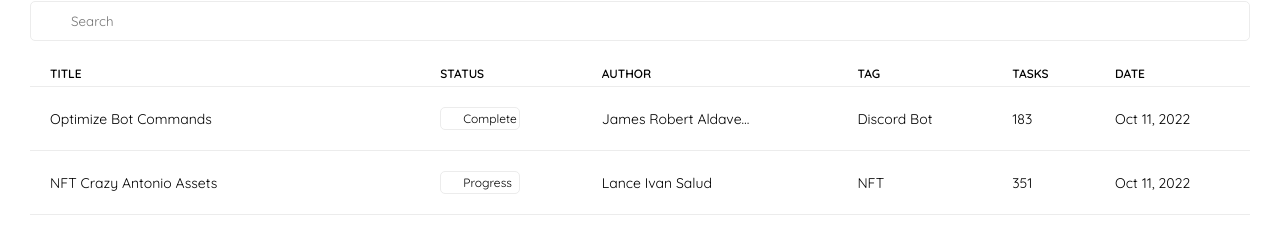
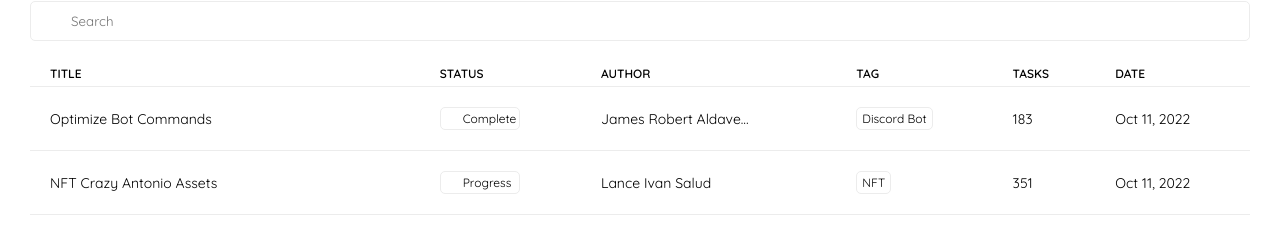
Before and after one commit to S4LUD/taima, a React (Vite) app: page / in a window 1280 px wide. Shown: the part 159-392 px from the top of the page. Built offline with nearby package versions, Linux system fonts and the light colour scheme; some icons are missing.

Commit message:
Create Vite@Latest React

```diff
--- a/src/components/Project/index.jsx
+++ b/src/components/Project/index.jsx
@@ -48,7 +48,9 @@ export default function Project(params) {
                     James Robert Aldave Salud
                   </div>
                 </td>
-                <td className={ProjectCSS._wrap_data}>Discord Bot</td>
+                <td className={ProjectCSS._wrap_data}>
+                  <div className={ProjectCSS._tag}>Discord Bot</div>
+                </td>
                 <td className={ProjectCSS._wrap_data}>183</td>
                 <td className={ProjectCSS._wrap_data}>Oct 11, 2022</td>
               </tr>
@@ -69,7 +71,9 @@ export default function Project(params) {
                     Lance Ivan Salud
                   </div>
                 </td>
-                <td className={ProjectCSS._wrap_data}>NFT</td>
+                <td className={ProjectCSS._wrap_data}>
+                  <div className={ProjectCSS._tag}>NFT</div>
+                </td>
                 <td className={ProjectCSS._wrap_data}>351</td>
                 <td className={ProjectCSS._wrap_data}>Oct 11, 2022</td>
               </tr>
--- a/src/components/Project/index.module.scss
+++ b/src/components/Project/index.module.scss
@@ -66,6 +66,13 @@
             ._wrap_data {
               padding: 10px 20px;
               font-size: 14px;
+              ._tag {
+                padding: 3px 5px;
+                border: 1px solid #ececec;
+                font-size: 12px;
+                border-radius: 5px;
+                width: max-content;
+              }
               ._status {
                 border: 1px solid #ececec;
                 border-radius: 5px;
```
